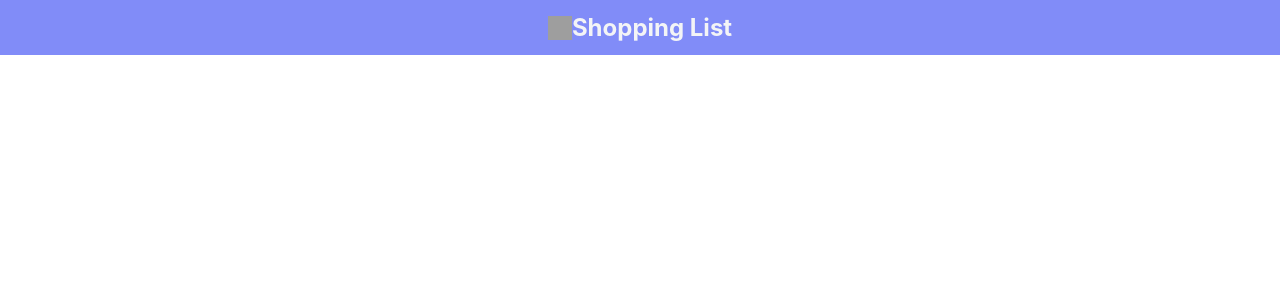
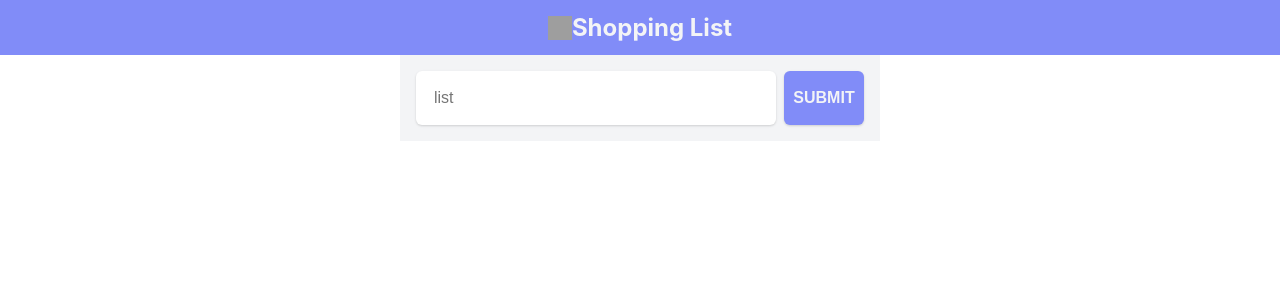
Before and after one commit to RhesaDav/react-shopping-list, a React (Create React App) app: page / in a window 1280 px wide. Shown: the top 300 px of the page. Built offline with nearby package versions, Linux system fonts and the light colour scheme; grey boxes are pictures that could not be loaded.

Commit message:
create search input form

```diff
--- a/src/App.css
+++ b/src/App.css
@@ -20,3 +20,46 @@
     font-size: 24px;
     font-weight: bold;
 }
+
+.container{
+    display:flex;
+    flex-direction: column;
+
+    height: calc(100vh-50px);
+    max-width: 480px;
+    padding: 16px;
+    margin: 0 auto;
+    background-color: var(--main-container-color);
+}
+
+.form{
+    display: flex;
+}
+
+.input{
+    flex: 1;
+    margin-right: 8px;
+
+    box-shadow: var(--main-box-shadow);
+    border: none;
+    border-radius: 6px;
+    padding: 18px;
+
+    color: var(--main-font-color);
+    font-size: 16px;
+    font-weight: 500;
+}
+
+.add-button {
+    border: none;
+    border-radius: 6px;
+
+    color: var(--secondary-font-color);
+    font-size: 16px;
+    font-weight: bold;
+    text-transform: uppercase;
+
+    width: 80px;
+    background-color: var(--main-background-color);
+    box-shadow: var(--main-box-shadow);
+}
--- a/src/App.js
+++ b/src/App.js
@@ -10,6 +10,13 @@
       <img src={shoppingIcon} className="nav-icon" alt='shopping icon'/>
       <h1 className='nav-title'>Shopping List</h1>
     </nav>
+
+    <main className='container'>
+      <form className='form'>
+        <input className='input' type='text' placeholder='list'/>
+        <button className='add-button' type='submit'>Submit</button>
+      </form>
+    </main>
     </>
   );
 }
```
Also changed, not shown: 1 other file (tests, documents, lock files or other folders).
